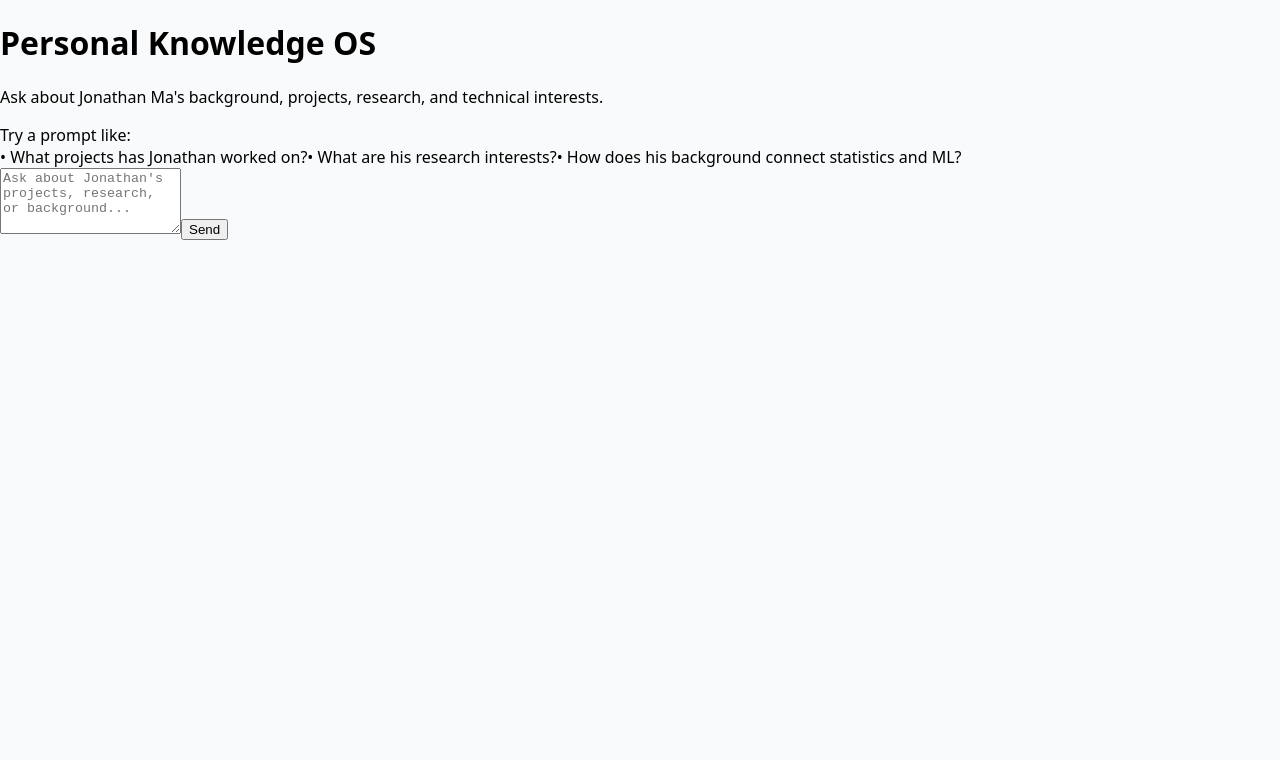
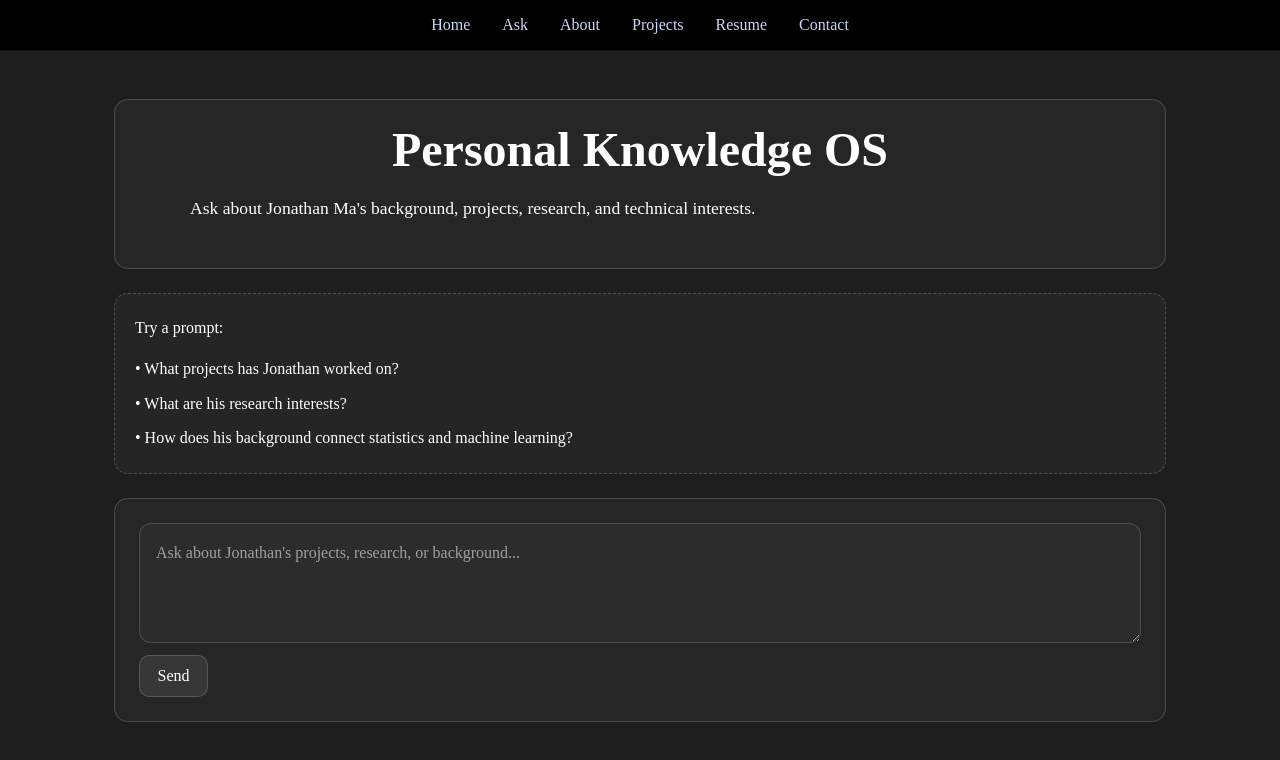
Before and after one commit to JonathanMa03/agentic-jym, a Next.js app in the folder frontend/: page /ask in a window 1280 px wide. Shown: the top 760 px of the page. Built offline with nearby package versions, Linux system fonts and the light colour scheme.

Commit message:
updated styling to be consistent with main website

```diff
--- a/frontend/src/app/ask/page.tsx
+++ b/frontend/src/app/ask/page.tsx
@@ -2,7 +2,7 @@ import ChatWindow from "../../components/chat/ChatWindow";
 
 export default function AskPage() {
   return (
-    <main className="min-h-screen bg-gray-50 px-6 py-10">
+    <main className="page-container">
       <ChatWindow />
     </main>
   );
--- a/frontend/src/app/globals.css
+++ b/frontend/src/app/globals.css
@@ -1,8 +1,283 @@
-/* Minimal global styles */
+:root {
+  color: white;
+  background-color: #1e1e1e;
+  font-synthesis: none;
+  text-rendering: optimizeLegibility;
+  -webkit-font-smoothing: antialiased;
+  -moz-osx-font-smoothing: grayscale;
+  --bg: #1e1e1e;
+  --navbar-bg: #000000;
+  --text: #ffffff;
+  --muted: #cbd6f6;
+  --border: rgba(255, 255, 255, 0.16);
+  --panel: rgba(255, 255, 255, 0.04);
+  --panel-strong: rgba(255, 255, 255, 0.07);
+}
 
-html, body {
-    margin: 0;
-    padding: 0;
-    font-family: system-ui, -apple-system, sans-serif;
-    background-color: #f9fafb;
+* {
+  box-sizing: border-box;
+}
+
+html,
+body {
+  margin: 0;
+  padding: 0;
+  min-width: 320px;
+  min-height: 100vh;
+  background-color: var(--bg);
+  color: var(--text);
+  font-family: "Times New Roman", serif;
+}
+
+a {
+  color: var(--muted);
+  text-decoration: none;
+  transition: color 0.2s ease;
+}
+
+a:hover {
+  color: white;
+}
+
+img {
+  max-width: 100%;
+  height: auto;
+}
+
+.site-shell {
+  min-height: 100vh;
+  background-color: var(--bg);
+  color: var(--text);
+}
+
+.site-navbar {
+  width: 100%;
+  background-color: var(--navbar-bg);
+  display: flex;
+  justify-content: center;
+  gap: 2rem;
+  padding: 1rem 0;
+  border-bottom: 1px solid rgba(255, 255, 255, 0.06);
+}
+
+.site-nav-link {
+  color: var(--muted);
+  text-decoration: none;
+  font-weight: 500;
+  font-size: 1rem;
+}
+
+.site-nav-link:hover,
+.site-nav-link.active {
+  color: white;
+  border-bottom: 2px solid var(--muted);
+}
+
+.page-container {
+  width: 100%;
+  max-width: 1100px;
+  margin: 0 auto;
+  padding: 3rem 1.5rem 4rem;
+}
+
+.hero-block {
+  text-align: center;
+  margin-bottom: 2.5rem;
+}
+
+.hero-title {
+  margin: 0 0 1rem;
+  font-size: clamp(2.25rem, 5vw, 4rem);
+  font-weight: 700;
+  line-height: 1.1;
+}
+
+.hero-subtitle {
+  margin: 0 auto 1.5rem;
+  max-width: 1000px;
+  font-size: clamp(1.2rem, 2vw, 1.7rem);
+  line-height: 1.5;
+  font-weight: 600;
+}
+
+.hero-text {
+  margin: 0 auto 1.25rem;
+  max-width: 900px;
+  font-size: 1.1rem;
+  line-height: 1.8;
+}
+
+.hero-button {
+  display: inline-block;
+  margin-top: 1rem;
+  padding: 0.75rem 1.2rem;
+  border-radius: 10px;
+  border: 1px solid var(--border);
+  background: var(--panel);
+  color: white;
+  font-size: 1rem;
+}
+
+.hero-button:hover {
+  background: var(--panel-strong);
+}
+
+.chat-layout {
+  display: flex;
+  flex-direction: column;
+  gap: 1.5rem;
+}
+
+.chat-panel {
+  border: 1px solid var(--border);
+  background: var(--panel);
+  border-radius: 14px;
+  padding: 1.5rem;
+}
+
+.chat-panel h1,
+.chat-panel h2,
+.chat-panel h3 {
+  margin-top: 0;
+  text-align: center;
+}
+
+.chat-empty {
+  border: 1px dashed rgba(255, 255, 255, 0.2);
+  background: rgba(255, 255, 255, 0.03);
+  border-radius: 14px;
+  padding: 1.25rem;
+  line-height: 1.8;
+}
+
+.message-list {
+  display: flex;
+  flex-direction: column;
+  gap: 1rem;
+}
+
+.message-bubble {
+  border-radius: 14px;
+  padding: 1rem 1.1rem;
+  border: 1px solid var(--border);
+}
+
+.message-bubble.user {
+  background: rgba(255, 255, 255, 0.06);
+}
+
+.message-bubble.assistant {
+  background: rgba(255, 255, 255, 0.03);
+}
+
+.message-role {
+  margin-bottom: 0.5rem;
+  font-size: 0.85rem;
+  color: var(--muted);
+  text-transform: uppercase;
+  letter-spacing: 0.08em;
+}
+
+.message-content {
+  margin: 0;
+  white-space: pre-wrap;
+  line-height: 1.8;
+  font-size: 1.05rem;
+}
+
+.sources-title {
+  margin: 0 0 0.75rem;
+  font-size: 1.1rem;
+}
+
+.sources-list {
+  margin: 0;
+  padding-left: 1.25rem;
+  line-height: 1.8;
+}
+
+.error-box {
+  border: 1px solid rgba(255, 120, 120, 0.35);
+  background: rgba(255, 120, 120, 0.08);
+  color: #ffd8d8;
+  border-radius: 14px;
+  padding: 1rem;
+}
+
+.chat-form {
+  display: flex;
+  flex-direction: column;
+  gap: 0.75rem;
+}
+
+.chat-textarea {
+  width: 100%;
+  min-height: 120px;
+  resize: vertical;
+  border-radius: 12px;
+  border: 1px solid var(--border);
+  background: rgba(255, 255, 255, 0.03);
+  color: white;
+  padding: 1rem;
+  font: inherit;
+  line-height: 1.6;
+}
+
+.chat-textarea::placeholder {
+  color: rgba(255, 255, 255, 0.55);
+}
+
+.chat-textarea:focus {
+  outline: none;
+  border-color: var(--muted);
+}
+
+.chat-submit {
+  align-self: flex-start;
+  padding: 0.7rem 1.1rem;
+  border-radius: 10px;
+  border: 1px solid var(--border);
+  background: rgba(255, 255, 255, 0.08);
+  color: white;
+  font: inherit;
+  cursor: pointer;
+}
+
+.chat-submit:hover {
+  background: rgba(255, 255, 255, 0.13);
+}
+
+.chat-submit:disabled {
+  opacity: 0.6;
+  cursor: not-allowed;
+}
+
+.prompt-list {
+  margin-top: 0.75rem;
+  display: flex;
+  flex-direction: column;
+  gap: 0.35rem;
+}
+
+.profile-pic {
+  width: min(30vw, 200px);
+  aspect-ratio: 1 / 1;
+  border-radius: 50%;
+  border: 3px solid white;
+  object-fit: cover;
+  display: block;
+  margin: 0 auto 20px;
+}
+
+@media (max-width: 700px) {
+  .site-navbar {
+    gap: 1rem;
+    flex-wrap: wrap;
+    padding-left: 1rem;
+    padding-right: 1rem;
   }
+
+  .page-container {
+    padding: 2rem 1rem 3rem;
+  }
+}
--- a/frontend/src/app/layout.tsx
+++ b/frontend/src/app/layout.tsx
@@ -1,5 +1,6 @@
 import "./globals.css";
 import type { ReactNode } from "react";
+import Navbar from "@/components/layout/Navbar";
 
 export default function RootLayout({
   children,
@@ -8,7 +9,12 @@ export default function RootLayout({
 }) {
   return (
     <html lang="en">
-      <body>{children}</body>
+      <body>
+        <div className="site-shell">
+          <Navbar />
+          {children}
+        </div>
+      </body>
     </html>
   );
 }
--- a/frontend/src/components/chat/ChatInput.tsx
+++ b/frontend/src/components/chat/ChatInput.tsx
@@ -21,19 +21,14 @@ export default function ChatInput({ onSend, isLoading }: ChatInputProps) {
   }
 
   return (
-    <form onSubmit={handleSubmit} className="flex flex-col gap-3">
+    <form onSubmit={handleSubmit} className="chat-form">
       <textarea
         value={message}
         onChange={(e) => setMessage(e.target.value)}
         placeholder="Ask about Jonathan's projects, research, or background..."
-        rows={4}
-        className="w-full rounded-xl border border-gray-300 p-3 outline-none focus:border-black"
+        className="chat-textarea"
       />
-      <button
-        type="submit"
-        disabled={isLoading}
-        className="rounded-xl border border-black px-4 py-2 disabled:opacity-50"
-      >
+      <button type="submit" disabled={isLoading} className="chat-submit">
         {isLoading ? "Thinking..." : "Send"}
       </button>
     </form>
--- a/frontend/src/components/chat/ChatWindow.tsx
+++ b/frontend/src/components/chat/ChatWindow.tsx
@@ -34,7 +34,6 @@ export default function ChatWindow() {
     } catch (err) {
       const message =
         err instanceof Error ? err.message : "Something went wrong.";
-
       setError(message);
       setMessages((prev) => [
         ...prev,
@@ -49,23 +48,27 @@ export default function ChatWindow() {
   }
 
   return (
-    <div className="mx-auto flex w-full max-w-4xl flex-col gap-6">
-      <div className="rounded-2xl border border-gray-200 bg-white p-6">
-        <h1 className="text-2xl font-semibold">Personal Knowledge OS</h1>
-        <p className="mt-2 text-sm text-gray-600">
+    <div className="chat-layout">
+      <section className="chat-panel">
+        <h1 className="hero-title" style={{ fontSize: "3rem", marginBottom: "1rem" }}>
+          Personal Knowledge OS
+        </h1>
+        <p className="hero-text">
           Ask about Jonathan Ma&apos;s background, projects, research, and
           technical interests.
         </p>
-      </div>
+      </section>
 
-      <div className="flex flex-col gap-4">
+      <section className="message-list">
         {messages.length === 0 ? (
-          <div className="rounded-2xl border border-dashed border-gray-300 bg-gray-50 p-6 text-sm text-gray-600">
-            Try a prompt like:
-            <div className="mt-3 flex flex-col gap-2">
+          <div className="chat-empty">
+            Try a prompt:
+            <div className="prompt-list">
               <span>• What projects has Jonathan worked on?</span>
               <span>• What are his research interests?</span>
-              <span>• How does his background connect statistics and ML?</span>
+              <span>
+                • How does his background connect statistics and machine learning?
+              </span>
             </div>
           </div>
         ) : (
@@ -77,19 +80,15 @@ export default function ChatWindow() {
             />
           ))
         )}
-      </div>
+      </section>
 
-      {error && (
-        <div className="rounded-2xl border border-red-200 bg-red-50 p-4 text-sm text-red-700">
-          {error}
-        </div>
-      )}
+      {error && <div className="error-box">{error}</div>}
 
       <SourceList sources={sources} />
 
-      <div className="rounded-2xl border border-gray-200 bg-white p-6">
+      <section className="chat-panel">
         <ChatInput onSend={handleSend} isLoading={isLoading} />
-      </div>
+      </section>
     </div>
   );
 }
--- a/frontend/src/components/chat/MessageBubble.tsx
+++ b/frontend/src/components/chat/MessageBubble.tsx
@@ -7,18 +7,10 @@ type MessageBubbleProps = {
   role,
   content,
 }: MessageBubbleProps) {
-    const isUser = role === "user";
-
   return (
-      <div
-        className={`rounded-2xl p-4 ${
-          isUser ? "bg-gray-100" : "bg-white border border-gray-200"
-        }`}
-      >
-        <div className="mb-2 text-xs uppercase tracking-wide text-gray-500">
-          {isUser ? "You" : "Assistant"}
-        </div>
-        <p className="whitespace-pre-wrap text-sm leading-6">{content}</p>
+    <div className={`message-bubble ${role}`}>
+      <div className="message-role">{role === "user" ? "You" : "Assistant"}</div>
+      <p className="message-content">{content}</p>
     </div>
   );
 }
--- a/frontend/src/components/chat/SourceList.tsx
+++ b/frontend/src/components/chat/SourceList.tsx
@@ -6,13 +6,13 @@ type SourceListProps = {
   if (!sources.length) return null;
 
   return (
-      <div className="rounded-2xl border border-gray-200 bg-white p-4">
-        <div className="mb-2 text-sm font-medium">Sources</div>
-        <ul className="list-disc pl-5 text-sm text-gray-700">
+    <section className="chat-panel">
+      <h3 className="sources-title">Sources</h3>
+      <ul className="sources-list">
         {sources.map((source) => (
           <li key={source}>{source}</li>
         ))}
       </ul>
-      </div>
+    </section>
   );
 }
--- a/frontend/src/components/layout/Navbar.tsx
+++ b/frontend/src/components/layout/Navbar.tsx
@@ -0,0 +1,26 @@
+import Link from "next/link";
+
+export default function Navbar() {
+  return (
+    <nav className="site-navbar">
+      <Link href="/" className="site-nav-link">
+        Home
+      </Link>
+      <Link href="/ask" className="site-nav-link">
+        Ask
+      </Link>
+      <Link href="#" className="site-nav-link">
+        About
+      </Link>
+      <Link href="#" className="site-nav-link">
+        Projects
+      </Link>
+      <Link href="#" className="site-nav-link">
+        Resume
+      </Link>
+      <Link href="#" className="site-nav-link">
+        Contact
+      </Link>
+    </nav>
+  );
+}
```
Also changed, not shown: frontend/src/app/page.tsx (+18 -11 lines). Lines whose indentation alone changed are shown as unchanged.
